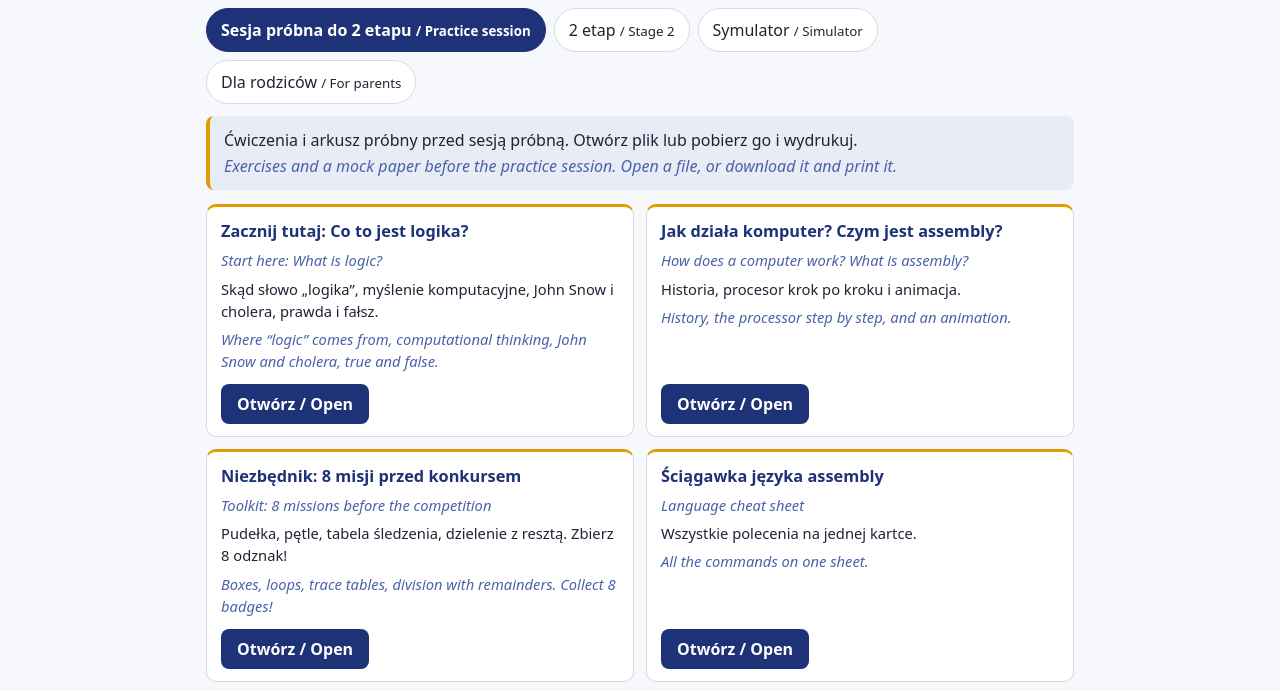
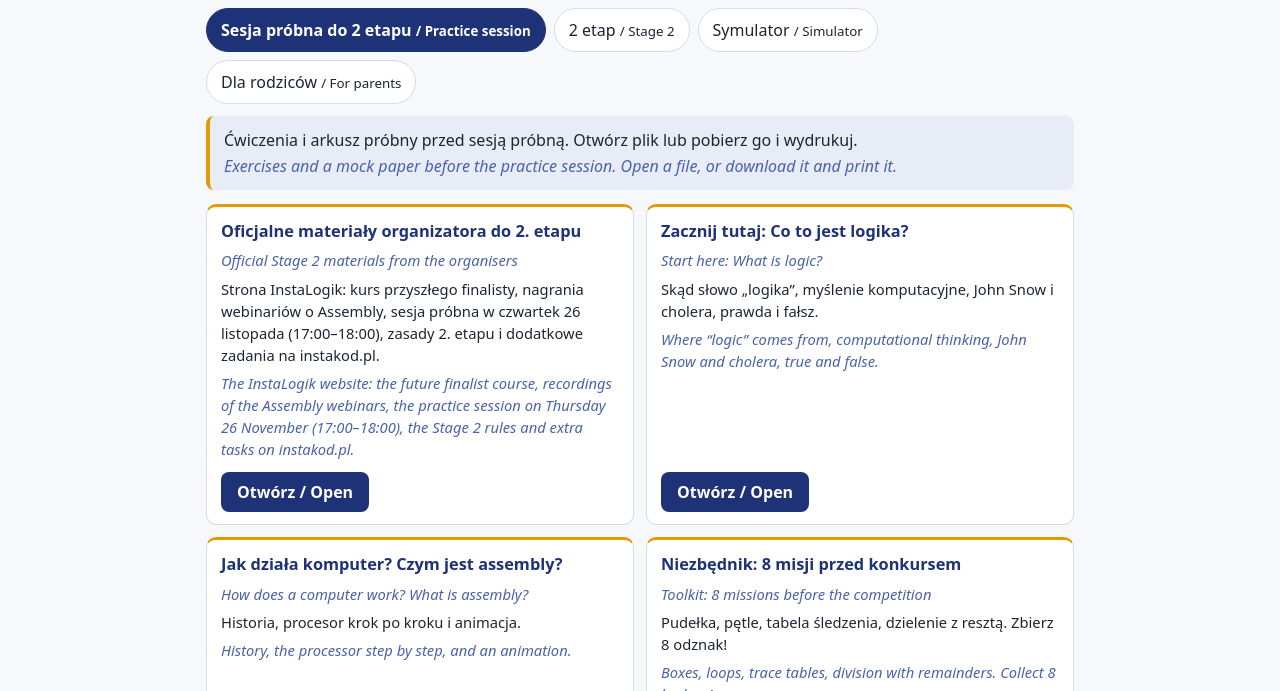
Before and after one commit to andrewhulab1/instalogik, a plain HTML site: page index.html in a window 1280 px wide. Shown: the part 92-783 px from the top of the page. Drawn offline with Linux system fonts and the light colour scheme.

Commit message:
Add files via upload

```diff
--- a/index.html
+++ b/index.html
@@ -75,6 +75,7 @@ const LINKS = {
   komputer: 'strony/jak-dziala-komputer.html',
   niezbednik: 'strony/niezbednik.html',
   python: 'strony/python.html',
+  oficjalne_e2: 'https://instalogik.pl/?page=custom&content=przygotowanie_8_edycja_etap_2', // Oficjalne materiały organizatora – etap 2
   simulator: 'symulator.html' // adres strony „Symulator” w Twojej witrynie Google Sites
 };
 
@@ -83,6 +84,7 @@ const SECTIONS = [
   introPL:'Ćwiczenia i arkusz próbny przed sesją próbną. Otwórz plik lub pobierz go i wydrukuj.',
   introEN:'Exercises and a mock paper before the practice session. Open a file, or download it and print it.',
   items:[
+   ['oficjalne_e2','Oficjalne materiały organizatora do 2. etapu','Official Stage 2 materials from the organisers','Strona InstaLogik: kurs przyszłego finalisty, nagrania webinariów o Assembly, sesja próbna w czwartek 26 listopada (17:00–18:00), zasady 2. etapu i dodatkowe zadania na instakod.pl.','The InstaLogik website: the future finalist course, recordings of the Assembly webinars, the practice session on Thursday 26 November (17:00–18:00), the Stage 2 rules and extra tasks on instakod.pl.'],
    ['logika','Zacznij tutaj: Co to jest logika?','Start here: What is logic?','Skąd słowo „logika”, myślenie komputacyjne, John Snow i cholera, prawda i fałsz.','Where “logic” comes from, computational thinking, John Snow and cholera, true and false.'],
    ['komputer','Jak działa komputer? Czym jest assembly?','How does a computer work? What is assembly?','Historia, procesor krok po kroku i animacja.','History, the processor step by step, and an animation.'],
    ['niezbednik','Niezbędnik: 8 misji przed konkursem','Toolkit: 8 missions before the competition','Pudełka, pętle, tabela śledzenia, dzielenie z resztą. Zbierz 8 odznak!','Boxes, loops, trace tables, division with remainders. Collect 8 badges!'],
@@ -99,6 +101,7 @@ const SECTIONS = [
   introPL:'Wzorce programów, zeszyty i arkusz próbny na etap 2.',
   introEN:'Program patterns, workbooks and a mock paper for Stage 2.',
   items:[
+   ['oficjalne_e2','Oficjalne materiały organizatora do 2. etapu','Official Stage 2 materials from the organisers','Strona InstaLogik: kurs przyszłego finalisty, nagrania webinariów o Assembly, sesja próbna w czwartek 26 listopada (17:00–18:00), zasady 2. etapu i dodatkowe zadania na instakod.pl.','The InstaLogik website: the future finalist course, recordings of the Assembly webinars, the practice session on Thursday 26 November (17:00–18:00), the Stage 2 rules and extra tasks on instakod.pl.'],
    ['logika','Zacznij tutaj: Co to jest logika?','Start here: What is logic?','Skąd słowo „logika”, myślenie komputacyjne, John Snow i cholera, prawda i fałsz.','Where “logic” comes from, computational thinking, John Snow and cholera, true and false.'],
    ['komputer','Jak działa komputer? Czym jest assembly?','How does a computer work? What is assembly?','Historia, procesor krok po kroku i animacja.','History, the processor step by step, and an animation.'],
    ['niezbednik','Niezbędnik: 8 misji przed konkursem','Toolkit: 8 missions before the competition','Pudełka, pętle, tabela śledzenia, dzielenie z resztą. Zbierz 8 odznak!','Boxes, loops, trace tables, division with remainders. Collect 8 badges!'],
```
